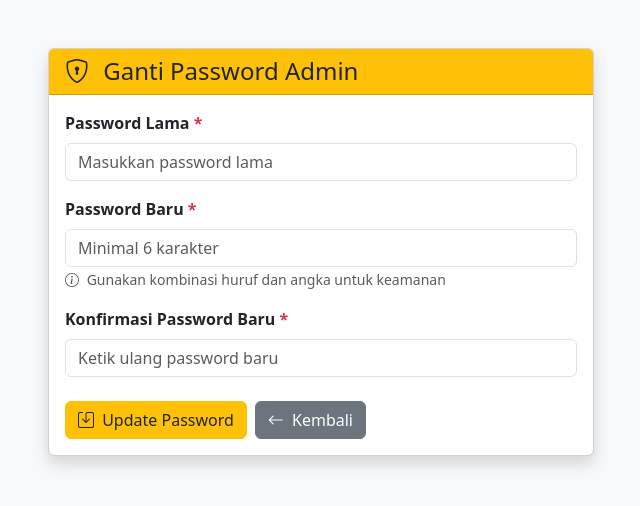
After one commit to baszee/umkm-candimulyo, a CodeIgniter 4 app: the page made by app/Views/admin/ganti_password.php in a window 1280 px wide. The commit adds this page. Shown: the top 506 px of the page, without its empty margins (319-959 px from the left). Run offline with PHP 8.4 and a stand-in for CodeIgniter, Linux system fonts and the light colour scheme; the template is opened without the code that fills it, so the values that code supplies are empty; some libraries are stand-ins or nearby versions.

Commit message:
Update 88%

```diff
--- a/app/Config/Routes.php
+++ b/app/Config/Routes.php
@@ -21,4 +21,7 @@ $routes->group('admin', ['filter' => 'auth'], function($routes) {
     $routes->get('edit/(:num)', 'Admin::edit/$1');
     $routes->post('update/(:num)', 'Admin::update/$1');
     $routes->get('export', 'Admin::export');
+
+    $routes->get('ganti_password', 'Admin::ganti_password');
+    $routes->post('update_password', 'Admin::update_password');
 });
--- /dev/null
+++ b/app/Views/admin/ganti_password.php
@@ -0,0 +1,80 @@
+<!DOCTYPE html>
+<html lang="id">
+<head>
+    <meta charset="UTF-8">
+    <meta name="viewport" content="width=device-width, initial-scale=1.0">
+    <title>Ganti Password - Portal UMKM Candimulyo</title>
+    <link href="https://cdn.jsdelivr.net/npm/bootstrap@5.3.0/dist/css/bootstrap.min.css" rel="stylesheet">
+    <link rel="stylesheet" href="https://cdn.jsdelivr.net/npm/bootstrap-icons@1.11.0/font/bootstrap-icons.css">
+</head>
+<body class="bg-light">
+    <div class="container mt-5">
+        <div class="row justify-content-center">
+            <div class="col-md-6">
+                <div class="card shadow">
+                    <div class="card-header bg-warning text-dark">
+                        <h4 class="mb-0">
+                            <i class="bi bi-shield-lock me-2"></i>
+                            Ganti Password Admin
+                        </h4>
+                    </div>
+                    <div class="card-body">
+
+                        <!-- Alert Error -->
+                        <?php if (session()->has('error')): ?>
+                            <div class="alert alert-danger alert-dismissible fade show" role="alert">
+                                <i class="bi bi-exclamation-triangle me-2"></i>
+                                <?= session('error') ?>
+                                <button type="button" class="btn-close" data-bs-dismiss="alert"></button>
+                            </div>
+                        <?php endif; ?>
+
+                        <form action="<?= base_url('admin/update_password') ?>" method="POST">
+                            <?= csrf_field() ?>
+
+                            <div class="mb-3">
+                                <label class="form-label fw-semibold">
+                                    Password Lama <span class="text-danger">*</span>
+                                </label>
+                                <input type="password" name="password_lama" class="form-control"
+                                       placeholder="Masukkan password lama" required>
+                            </div>
+
+                            <div class="mb-3">
+                                <label class="form-label fw-semibold">
+                                    Password Baru <span class="text-danger">*</span>
+                                </label>
+                                <input type="password" name="password_baru" class="form-control"
+                                       placeholder="Minimal 6 karakter" required>
+                                <small class="text-muted">
+                                    <i class="bi bi-info-circle me-1"></i>
+                                    Gunakan kombinasi huruf dan angka untuk keamanan
+                                </small>
+                            </div>
+
+                            <div class="mb-4">
+                                <label class="form-label fw-semibold">
+                                    Konfirmasi Password Baru <span class="text-danger">*</span>
+                                </label>
+                                <input type="password" name="konfirmasi_password" class="form-control"
+                                       placeholder="Ketik ulang password baru" required>
+                            </div>
+
+                            <div class="d-flex gap-2">
+                                <button type="submit" class="btn btn-warning text-dark">
+                                    <i class="bi bi-save me-1"></i> Update Password
+                                </button>
+                                <a href="<?= base_url('admin') ?>" class="btn btn-secondary">
+                                    <i class="bi bi-arrow-left me-1"></i> Kembali
+                                </a>
+                            </div>
+                        </form>
+                    </div>
+                </div>
+            </div>
+        </div>
+    </div>
+
+    <script src="https://cdn.jsdelivr.net/npm/bootstrap@5.3.0/dist/js/bootstrap.bundle.min.js"></script>
+</body>
+</html>
```
Also changed, not shown: app/Controllers/Admin.php (+49 -0 lines), app/Views/admin/index.php (+7 -1 lines), app/Views/landing_page.php (+41 -18 lines), public/assets/css/custom.css.
